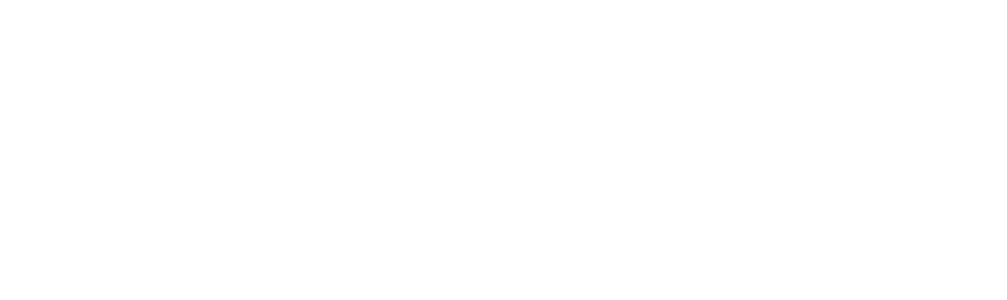
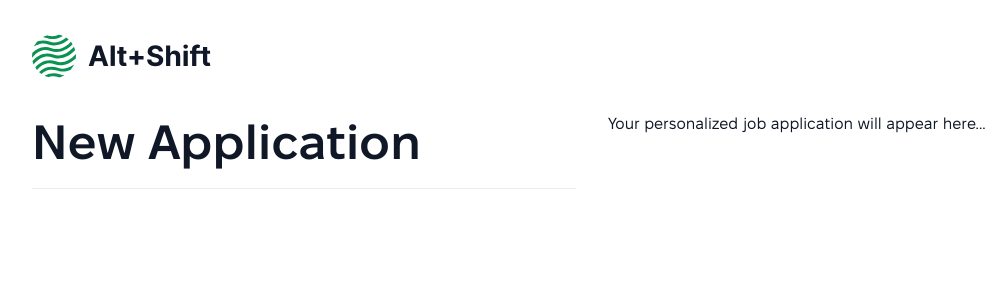
Before and after one commit to mnsrv/alt-shift, a React (Vite) app: page /new in a window 1280 px wide. Before the commit this address had no page. Shown: the top 300 px of the page, without its empty margins (48-1055 px from the left). Built offline with nearby package versions, Linux system fonts and the light colour scheme.

Commit message:
Create new page, add cols, hr

```diff
--- a/src/components/Button.tsx
+++ b/src/components/Button.tsx
@@ -10,6 +10,7 @@
   title: string;
   size?: Size;
   variant?: Variant;
+  onClick: React.MouseEventHandler<HTMLButtonElement>;
 };
 
 export default function Button({
@@ -17,13 +18,14 @@
   title,
   size = 'm',
   variant = 'primary',
+  onClick,
 }: ButtonProps) {
   const Icon = Icons[icon];
 
   const btnClass = `btn btn-${size} btn-${variant}`;
 
   return (
-    <button className={btnClass}>
+    <button className={btnClass} onClick={onClick}>
       {icon ? <Icon size={size === 'm' ? 24 : 20} /> : null}
       {title}
     </button>
--- a/src/components/Goal.tsx
+++ b/src/components/Goal.tsx
@@ -1,7 +1,11 @@
+import { useNavigate } from 'react-router';
+
 import Button from './Button';
 import './Goal.css';
 
 export default function Goal() {
+  const navigate = useNavigate();
+
   return (
     <div className="goal">
       <div className="goal-content">
@@ -10,7 +14,13 @@
           Generate and send out couple more job applications today to get hired
           faster
         </p>
-        <Button icon="plus" title="Create New" />
+        <Button
+          icon="plus"
+          title="Create New"
+          onClick={() => {
+            navigate('/new');
+          }}
+        />
       </div>
     </div>
   );
--- a/src/components/Header.css
+++ b/src/components/Header.css
@@ -1,4 +1,5 @@
 .header {
+  display: flex;
   margin-bottom: 2rem;
 }
 .logo {
--- a/src/components/Header.tsx
+++ b/src/components/Header.tsx
@@ -1,8 +1,10 @@
+import { Link } from 'react-router';
 import './Header.css';
 
 export default function Header() {
   return (
     <header className="header">
+      <Link to="/">
         <svg
           className="logo"
           width="179"
@@ -51,6 +53,7 @@
             <path d="M178.087 18.6365V21.8183H168.89V18.6365H178.087ZM170.978 14.9774H175.214V29.216C175.214 29.6071 175.273 29.912 175.393 30.1308C175.512 30.3429 175.678 30.4921 175.89 30.5782C176.108 30.6644 176.36 30.7075 176.645 30.7075C176.844 30.7075 177.043 30.6909 177.242 30.6578C177.441 30.618 177.593 30.5882 177.699 30.5683L178.366 33.7203C178.153 33.7866 177.855 33.8628 177.471 33.949C177.086 34.0418 176.619 34.0981 176.069 34.118C175.048 34.1578 174.153 34.0219 173.384 33.7103C172.622 33.3988 172.028 32.9149 171.604 32.2586C171.18 31.6024 170.971 30.7738 170.978 29.7728V14.9774Z" />
           </g>
         </svg>
+      </Link>
     </header>
   );
 }
--- a/src/index.css
+++ b/src/index.css
@@ -33,6 +33,10 @@
   -moz-osx-font-smoothing: grayscale;
 }
 
+a {
+  color: inherit;
+}
+
 h1 {
   font-family: 'Fixel Display';
   font-weight: 600;
@@ -48,6 +52,26 @@
   line-height: 2.75rem;
   letter-spacing: -2%;
   margin: 0;
+}
+
+hr {
+  border: none;
+  height: 1px;
+  background-color: #eaecf0;
+  margin: 1rem 0;
+}
+@media (prefers-color-scheme: dark) {
+  hr {
+    background-color: #303030;
+  }
+}
+
+.row {
+  display: flex;
+  gap: 2rem;
+}
+.col {
+  flex: 1 0 0%;
 }
 
 :root {
--- a/src/main.tsx
+++ b/src/main.tsx
@@ -5,6 +5,7 @@
 import './index.css';
 import Layout from './Layout.tsx';
 import Applications from './pages/Applications.tsx';
+import NewApplication from './pages/NewApplication.tsx';
 
 createRoot(document.getElementById('root')!).render(
   <StrictMode>
@@ -12,6 +13,7 @@
       <Routes>
         <Route element={<Layout />}>
           <Route path="/" element={<Applications />} />
+          <Route path="/new" element={<NewApplication />} />
         </Route>
       </Routes>
     </BrowserRouter>
--- a/src/pages/Applications.css
+++ b/src/pages/Applications.css
@@ -2,12 +2,4 @@
   display: flex;
   justify-content: space-between;
   align-items: center;
-  padding-bottom: 1rem;
-  border-bottom: 1px solid #eaecf0;
 }
-
-@media (prefers-color-scheme: dark) {
-  .applications-title {
-    border-bottom-color: #303030;
-  }
-}
--- a/src/pages/Applications.tsx
+++ b/src/pages/Applications.tsx
@@ -1,14 +1,26 @@
+import { useNavigate } from 'react-router';
+
 import Button from '../components/Button';
 import Goal from '../components/Goal';
 import './Applications.css';
 
 export default function Applications() {
+  const navigate = useNavigate();
+
   return (
     <>
       <div className="applications-title">
         <h1>Applications</h1>
-        <Button icon="plus" title="Create New" size="s" />
+        <Button
+          icon="plus"
+          title="Create New"
+          size="s"
+          onClick={() => {
+            navigate('/new');
+          }}
+        />
       </div>
+      <hr />
       <Goal />
     </>
   );
--- /dev/null
+++ b/src/pages/NewApplication.tsx
@@ -0,0 +1,13 @@
+export default function NewApplication() {
+  return (
+    <div className="row">
+      <div className="col">
+        <h1>New Application</h1>
+        <hr />
+      </div>
+      <div className="col">
+        Your personalized job application will appear here...
+      </div>
+    </div>
+  );
+}
```
Lines whose indentation alone changed are shown as unchanged.
